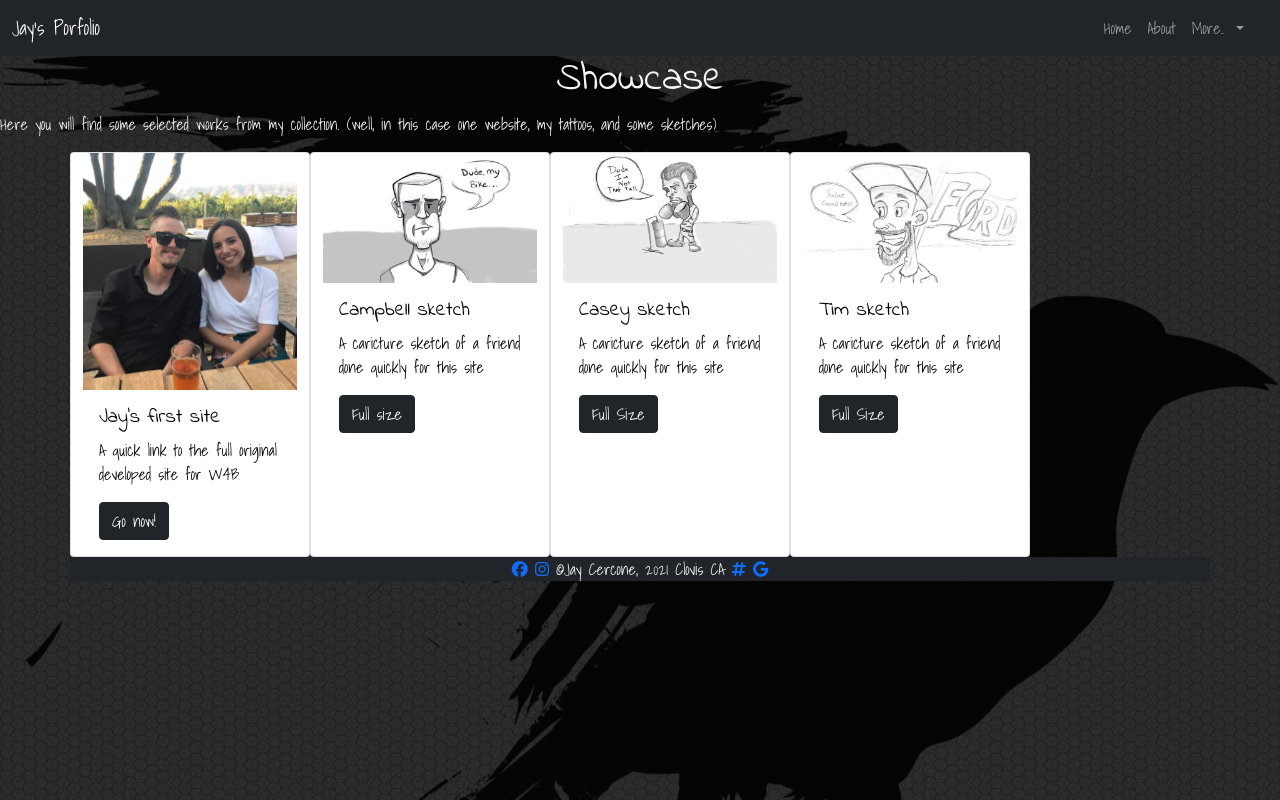
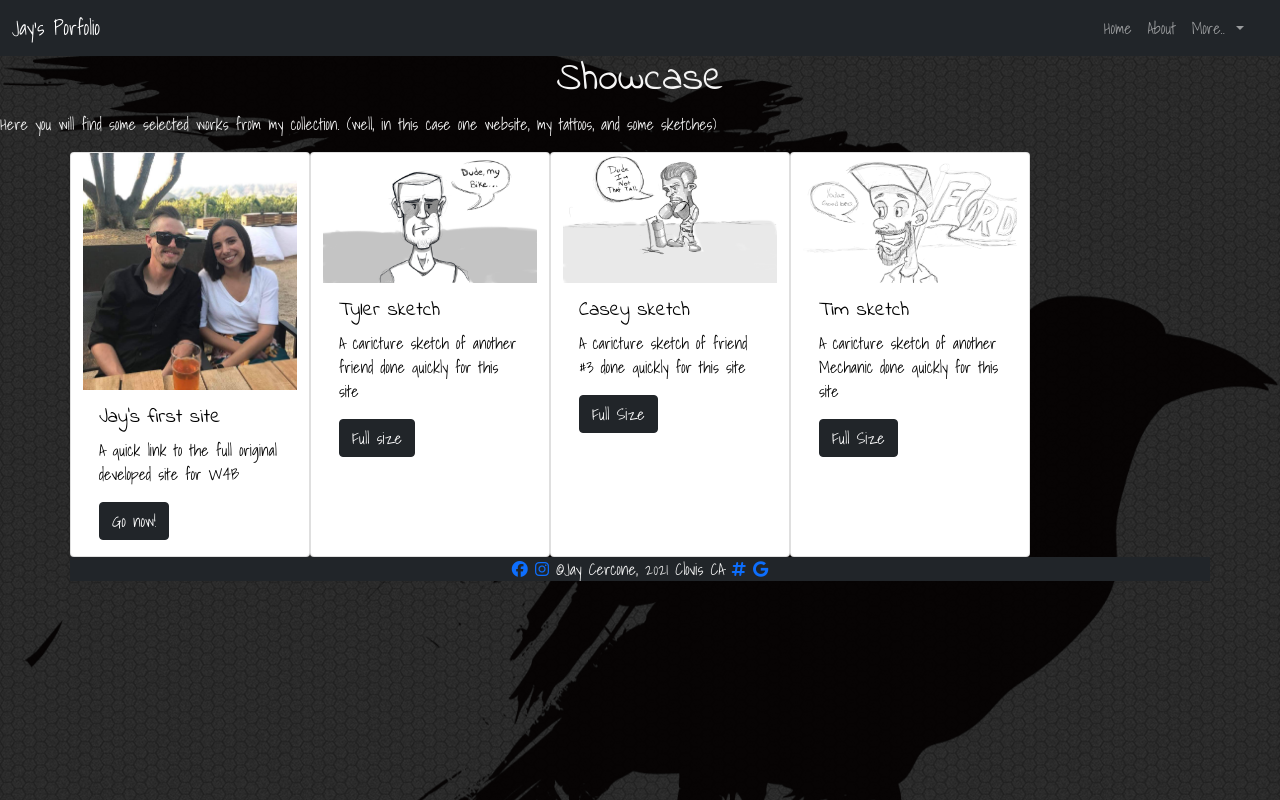
Before and after one commit to JayC424/mfw-final, a plain HTML site: page works1.html in a window 1280 px wide. Drawn offline with nearby package versions, Linux system fonts and the light colour scheme.

Commit message:
fixed names on pictures

```diff
--- a/works1.html
+++ b/works1.html
@@ -70,8 +70,8 @@
     <div class="card" style="width: 15rem;">
       <img src="./Images/tyc.jpg" class="card-img-top" alt="Sketch">
       <div class="card-body">
-        <h5 class="card-title text-black">Campbell sketch</h5>
-        <p class="card-text text-black">A caricture sketch of a friend done quickly for this site</p>
+        <h5 class="card-title text-black">Tyler sketch</h5>
+        <p class="card-text text-black">A caricture sketch of another friend done quickly for this site</p>
         <a href="./Images/tyc.jpg" class="btn btn-dark">Full size</a>
       </div>
     </div>
@@ -79,7 +79,7 @@
       <img src="./Images/cas1ping.png" class="card-img-top" alt="Campbell Sketch">
       <div class="card-body">
         <h5 class="card-title text-black">Casey sketch</h5>
-        <p class="card-text text-black">A caricture sketch of a friend done quickly for this site</p>
+        <p class="card-text text-black">A caricture sketch of friend #3 done quickly for this site</p>
         <a href="./Images/cas1ping.png" class="btn btn-dark">Full Size</a>
       </div>
     </div>
@@ -87,7 +87,7 @@
       <img src="./Images/tim.jpg" class="card-img-top" alt="Campbell Sketch">
       <div class="card-body">
         <h5 class="card-title text-black">Tim sketch</h5>
-        <p class="card-text text-black">A caricture sketch of a friend done quickly for this site</p>
+        <p class="card-text text-black">A caricture sketch of another Mechanic done quickly for this site</p>
         <a href="./Images/tim.jpg" class="btn btn-dark">Full Size</a>
       </div>
     </div>
```
